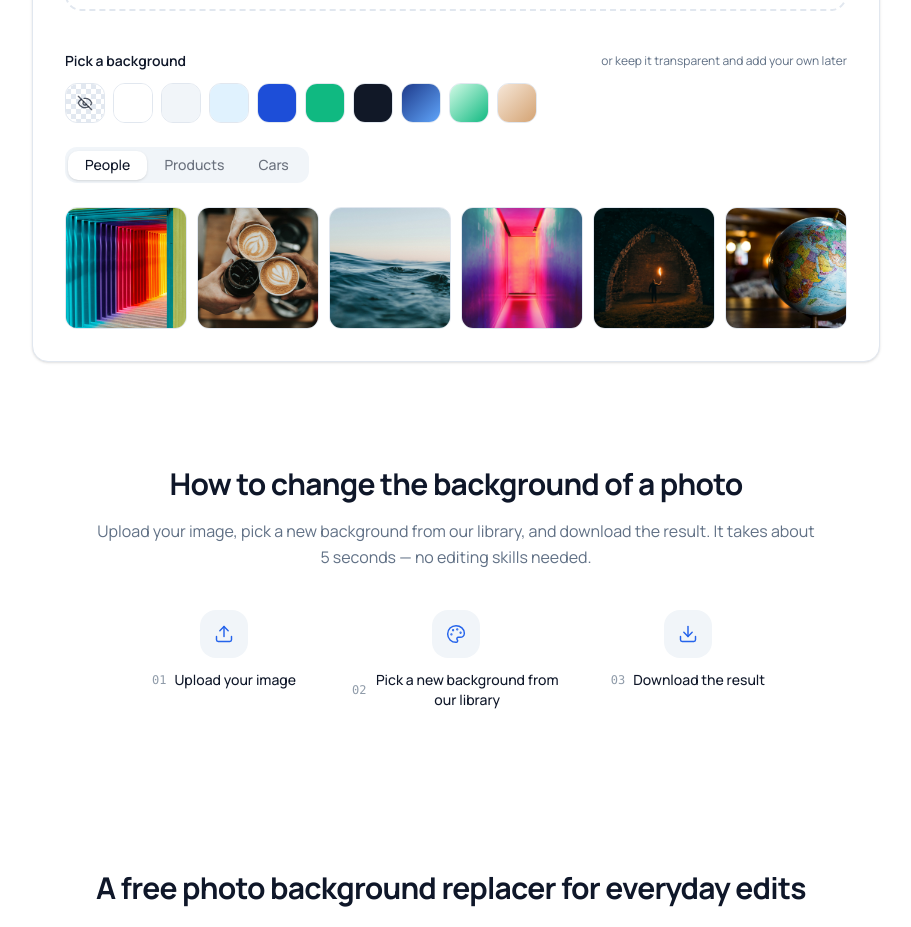
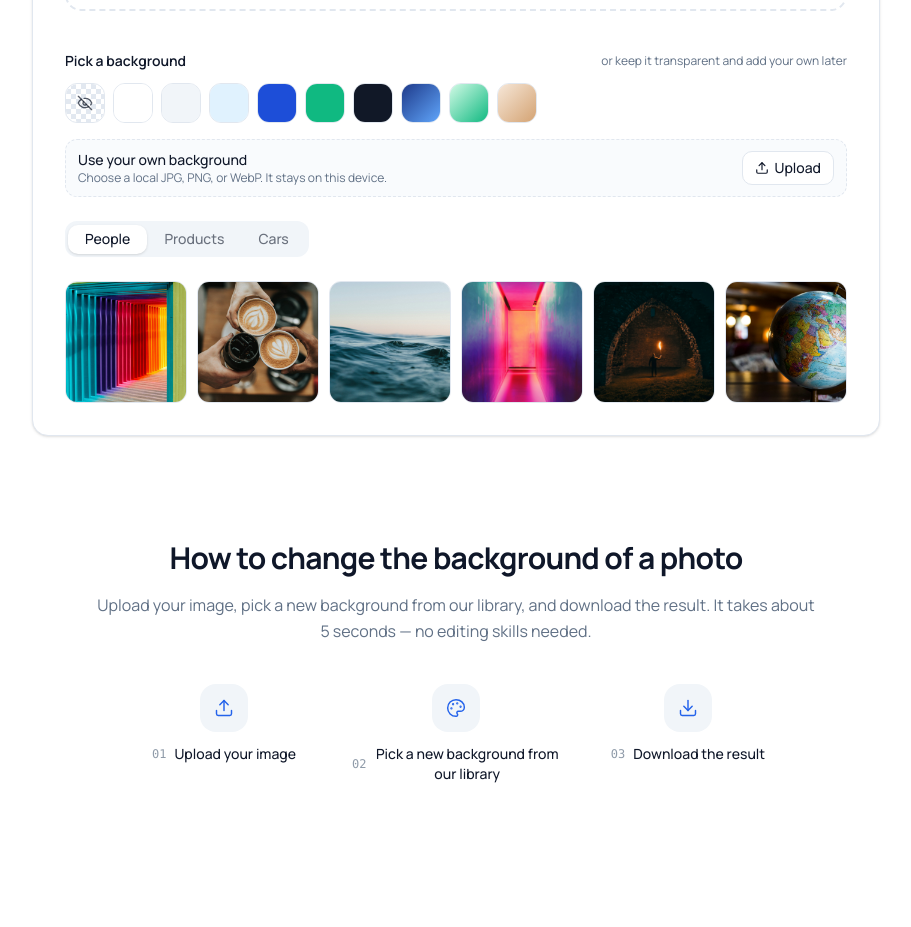
Before and after one commit to dpeng575/rmbg, a Next.js app: page / in a window 1280 px wide. Shown: the part 780-1707 px from the top of the page, without its empty margins (184-1095 px from the left). Built offline with nearby package versions, Linux system fonts and the light colour scheme.

Commit message:
feat: add editor split layout and custom backgrounds
Co-authored-by: multica-agent <github@multica.ai>

```diff
--- a/src/components/tool/BackgroundStudio.tsx
+++ b/src/components/tool/BackgroundStudio.tsx
@@ -203,6 +203,7 @@ export function BackgroundStudio() {
   const selectedRef = useRef(state.selected);
   const cutoutRef = useRef(state.cutout);
   const previewUrlRef = useRef<string | null>(null);
+  const customBackgroundRef = useRef<string | null>(null);
 
   const updateBatch = useCallback(
     (updater: (current: BatchItem[]) => BatchItem[]) => {
@@ -233,6 +234,10 @@ export function BackgroundStudio() {
     singleUrlsRef.current.clear();
     previewUrlRef.current = null;
   }, []);
+  const releaseCustomBackground = useCallback(() => {
+    if (customBackgroundRef.current) URL.revokeObjectURL(customBackgroundRef.current);
+    customBackgroundRef.current = null;
+  }, []);
   const releaseBatch = useCallback(() => {
     for (const url of batchUrlsRef.current) URL.revokeObjectURL(url);
     batchUrlsRef.current.clear();
@@ -260,9 +265,10 @@ export function BackgroundStudio() {
       controllerRef.current?.abort();
       taskIdRef.current += 1;
       releaseSingle();
+      releaseCustomBackground();
       releaseBatch();
     },
-    [releaseBatch, releaseSingle],
+    [releaseBatch, releaseCustomBackground, releaseSingle],
   );
 
   const setPreview = useCallback(
@@ -540,9 +546,10 @@ export function BackgroundStudio() {
       taskIdRef.current += 1;
       compositeIdRef.current += 1;
       releaseSingle();
+      releaseCustomBackground();
       dispatch({ type: "reset" });
     },
-    [releaseSingle, state.phase],
+    [releaseCustomBackground, releaseSingle, state.phase],
   );
   const cancelBatch = useCallback(() => {
     batchStopRef.current = true;
@@ -623,6 +630,12 @@ export function BackgroundStudio() {
     },
     [applyComposite],
   );
+  const onUploadBackground = useCallback((file: File) => {
+    releaseCustomBackground();
+    const src = URL.createObjectURL(file);
+    customBackgroundRef.current = src;
+    onSelect({ kind: "image", id: "custom-background", label: file.name, src });
+  }, [onSelect, releaseCustomBackground]);
   const onDownload = useCallback(async () => {
     const cutout = cutoutRef.current;
     if (!cutout) return;
@@ -772,6 +785,7 @@ export function BackgroundStudio() {
                 </div>
               )}
               {ready && state.cutout && (
+                <div className="grid gap-8 lg:grid-cols-[minmax(0,1.25fr)_minmax(18rem,0.75fr)] lg:items-start">
                   <ReadyPanel
                     state={{ ...state, cutout: state.cutout }}
                     transparentView={Boolean(transparentView)}
@@ -782,10 +796,12 @@ export function BackgroundStudio() {
                       downloadBlob(state.cutout!.blob, resultFilename(state.cutout!.fileName, "png"))
                     }
                   />
+                  <Gallery selected={state.selected} onSelect={onSelect} onUpload={onUploadBackground} />
+                </div>
               )}
             </>
           )}
-          <Gallery selected={state.selected} onSelect={onSelect} />
+          {state.phase !== "ready" && <Gallery selected={state.selected} onSelect={onSelect} onUpload={onUploadBackground} />}
         </div>
       </div>
     </section>
--- a/src/components/tool/Gallery.tsx
+++ b/src/components/tool/Gallery.tsx
@@ -1,6 +1,6 @@
 "use client";
 
-import { Check, EyeOff } from "lucide-react";
+import { Check, EyeOff, Upload } from "lucide-react";
 import { Tabs, TabsContent, TabsList, TabsTrigger } from "@/components/ui/tabs";
 import {
   CATEGORY_LABELS,
@@ -15,6 +15,7 @@ import {
 type Props = {
   selected: BackgroundOption | null;
   onSelect: (bg: BackgroundOption) => void;
+  onUpload: (file: File) => void;
 };
 
 /** 透明选项的缩略(棋盘格 + 关闭眼睛 = 无背景) */
@@ -25,7 +26,8 @@ function TransparentSwatch() {
 }
 
 /** 背景图库:快速项(透明/纯色/渐变)+ 三分类照片网格 */
-export function Gallery({ selected, onSelect }: Props) {
+export function Gallery({ selected, onSelect, onUpload }: Props) {
+  const inputId = "custom-background-upload";
   return (
     <div className="mt-10">
       <div className="flex flex-wrap items-center justify-between gap-2">
@@ -74,6 +76,17 @@ export function Gallery({ selected, onSelect }: Props) {
             </button>
           );
         })}
+      </div>
+
+      <div className="mt-4 flex items-center justify-between gap-3 rounded-lg border border-dashed border-border bg-secondary/40 px-3 py-2.5">
+        <div className="min-w-0">
+          <p className="text-sm font-medium">Use your own background</p>
+          <p className="truncate text-xs text-muted-foreground">Choose a local JPG, PNG, or WebP. It stays on this device.</p>
+        </div>
+        <label htmlFor={inputId} className="inline-flex shrink-0 cursor-pointer items-center gap-1.5 rounded-md border border-border bg-background px-3 py-1.5 text-sm font-medium transition-colors hover:border-primary/50">
+          <Upload className="size-3.5" /> Upload
+          <input id={inputId} type="file" accept="image/jpeg,image/png,image/webp" className="sr-only" onChange={(event) => { const file = event.target.files?.[0]; if (file) onUpload(file); event.target.value = ""; }} />
+        </label>
       </div>
 
       {/* 照片图库:三分类 */}
```
Lines whose indentation alone changed are shown as unchanged.
